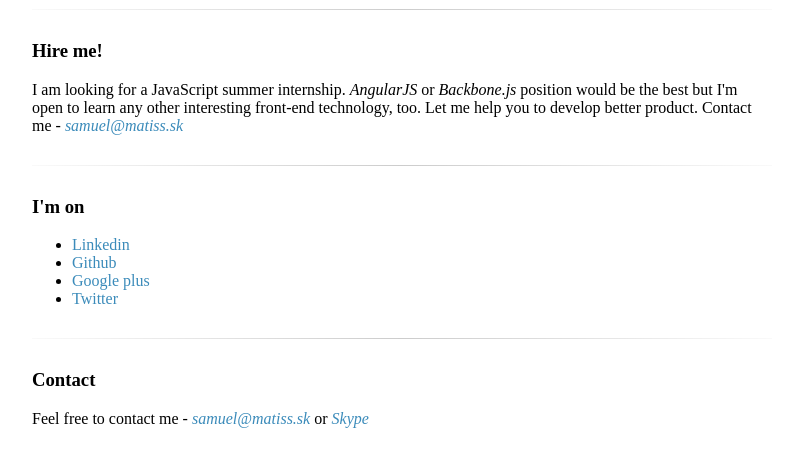
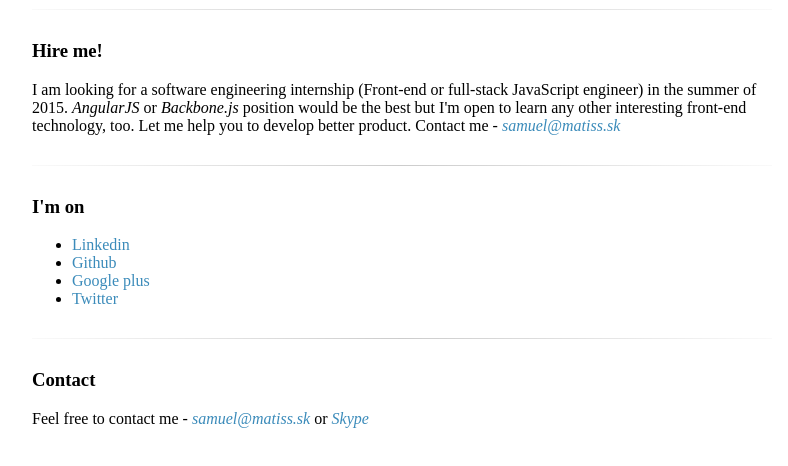
Before and after one commit to samuelmatis/matiss.sk, a website: page static/index.html in a window 1280 px wide. Shown: the part 3629-4095 px from the top of the page, without its empty margins (238-1026 px from the left). Drawn offline with Linux system fonts and the light colour scheme; a web font is replaced by a local one.

Commit message:
Update 'hire me' section

```diff
--- a/static/index.html
+++ b/static/index.html
@@ -237,7 +237,7 @@
 
             <section id="hire">
                 <h3>Hire me!</h3>
-                <p>I am looking for a JavaScript summer internship. <i>AngularJS</i> or <i>Backbone.js</i> position would be the best but I'm open to learn any other interesting front-end technology, too. Let me help you to develop better product. Contact me - <i><a href="mailto:samuel@matiss.sk">samuel@matiss.sk</a></i></p>
+                <p>I am looking for a software engineering internship (Front-end or full-stack JavaScript engineer) in the summer of 2015. <i>AngularJS</i> or <i>Backbone.js</i> position would be the best but I'm open to learn any other interesting front-end technology, too. Let me help you to develop better product. Contact me - <i><a href="mailto:samuel@matiss.sk">samuel@matiss.sk</a></i></p>
             </section>
 
             <hr>
```
